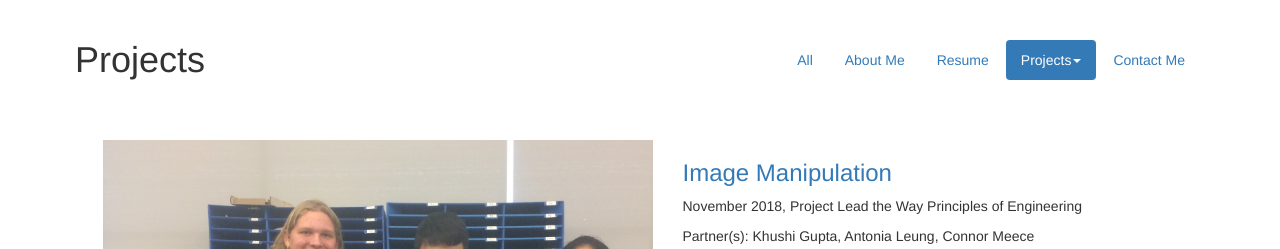
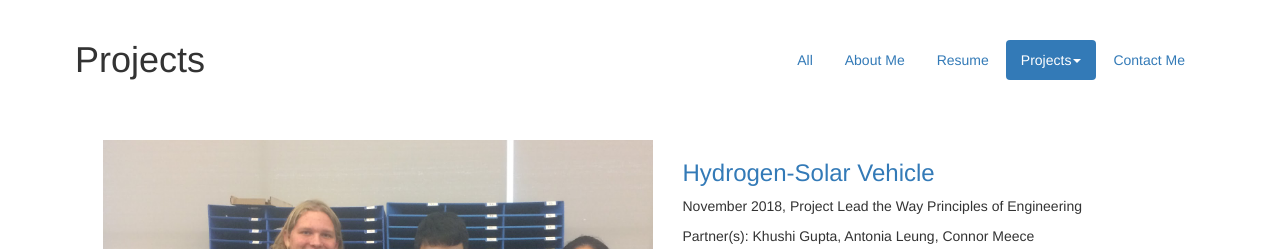
Before and after one commit to Elau2/portfollio, a plain HTML site: page Proj4.html in a window 1280 px wide. Shown: the top 249 px of the page. Drawn offline with Linux system fonts and the light colour scheme.

Commit message:
Update 12/8/2018 #4

```diff
--- a/Proj4.html
+++ b/Proj4.html
@@ -38,7 +38,7 @@
                         <img src="Images/1.3.2_people.JPG" width="100%">
                     </div>
                     <div class="col-md-6">
-                        <h3 class="paragraph-spacing"><a href="#">Image Manipulation</a></h3>
+                        <h3 class="paragraph-spacing"><a href="#">Hydrogen-Solar Vehicle</a></h3>
                         <p>November 2018, Project Lead the Way Principles of Engineering</p>
                         <p>Partner(s): Khushi Gupta, Antonia Leung, Connor Meece</p>
                         <p> The purpose of this project was to design a prototype Hydrogen-Solar Vehicle that could be scaled up to a full-sized car. Our group tested various configurations of Hydrogen and Solar fuel cells and measured the speed of the vehicle in such configurations. The fuel cells powers a motor, which turns the wheels of the vehicle. My role in the project largely concerned the mounting of solar and hydrogen fuel cells, the testing of the vehicle, and the calculations that came along with the vehicle. </p>
```
